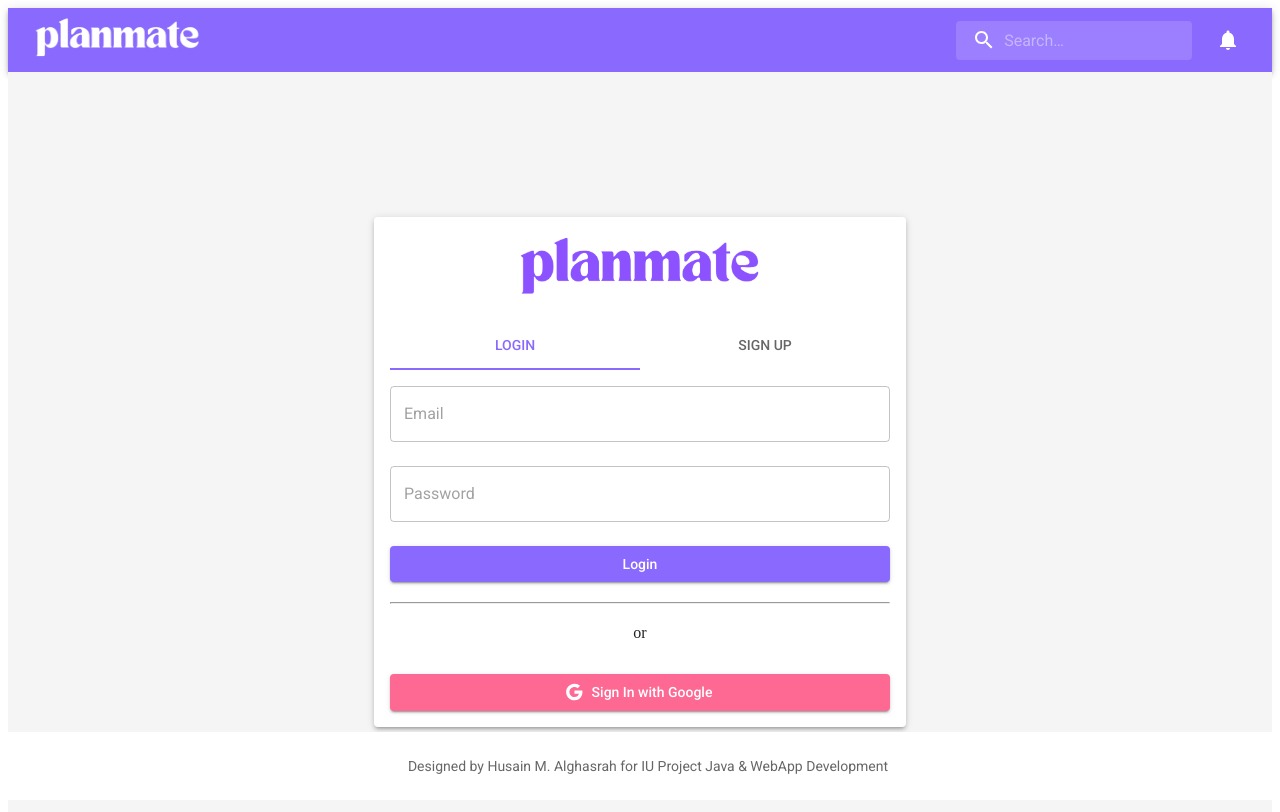
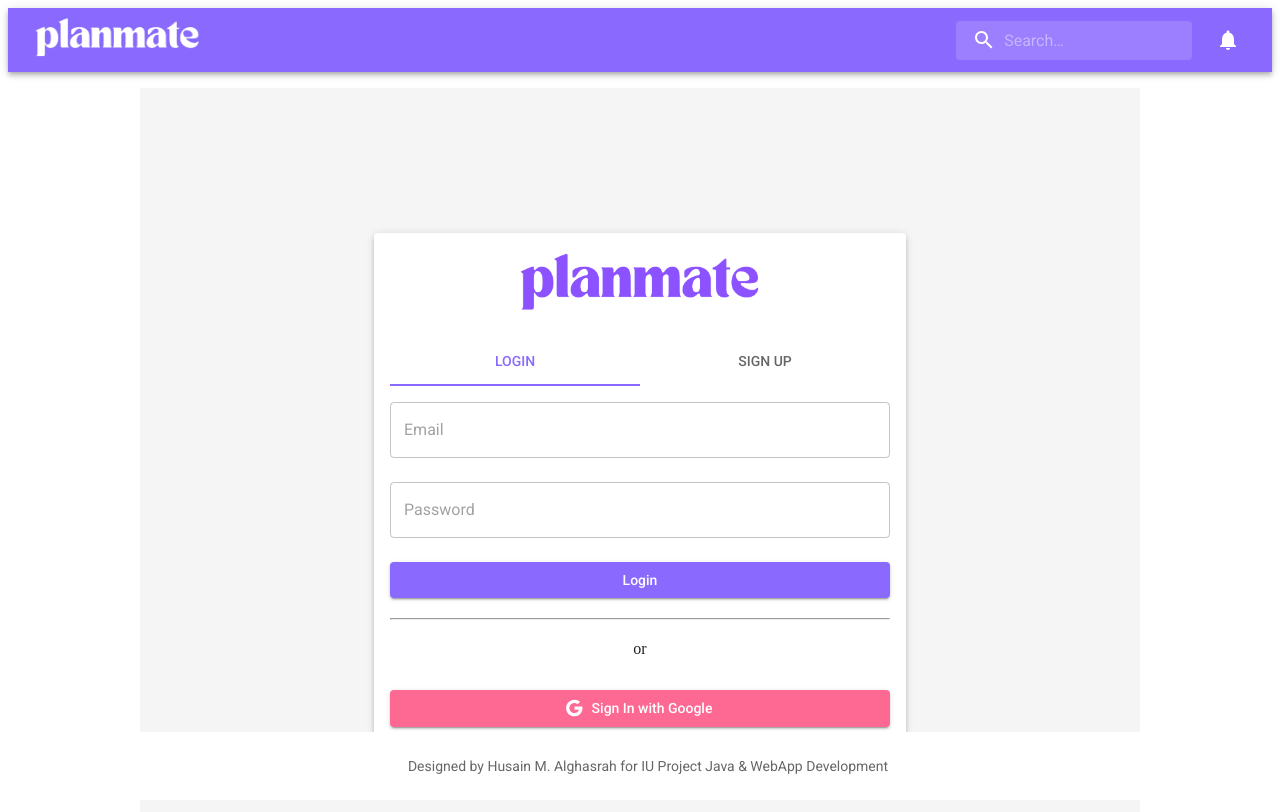
Before and after one commit to halghasra/PlanMate, a React (Create React App) app: page /login in a window 1280 px wide. Shown: the top 812 px of the page. Built offline with nearby package versions, Linux system fonts and the light colour scheme; no server answers.

Commit message:
Fixed the calendar size within the app

```diff
--- a/src/App.js
+++ b/src/App.js
@@ -12,13 +12,13 @@
 import UserProfile from "./components/UserProfile"; //Import the user profile from Firebase
 import ProfileCompletion from "./components/ProfileCompletion";
 import Home from "./components/Home";
-import { ThemeProvider, CircularProgress } from "@mui/material";
+import { ThemeProvider, CircularProgress, Box } from "@mui/material";
 import theme from "./theme/theme";
 import Calendar from "./components/FullCalendar";
 import { LocalizationProvider } from '@mui/x-date-pickers';
 import { AdapterDateFns } from '@mui/x-date-pickers/AdapterDateFns';
-import Header from "./components/Header";
 import Footer from "./components/Footer";
+import Layout from "./components/Layout";
 
 class App extends Component {
   // start loading while the auth state is being determined
@@ -84,12 +84,12 @@
       <Router>
         <ThemeProvider theme={theme}>
           <LocalizationProvider dateAdapter={AdapterDateFns}>
-            <Header />
               <Routes>
                 <Route
                   path="/"
                   element={
-                  user ? (
+                    <Layout>
+                      {user ? (
                         !needsProfileCompletion ? (
                           <>
                             <Home />
@@ -100,21 +100,31 @@
                         )
                       ) : (
                         <Navigate to="/login" />
-                  )
+                      )}
+                    </Layout>
                   }
                 />
                 <Route
                   path="/login"
-                element={!user ? <Auth /> : <Navigate to="/" />}
+                  element={
+                    <Layout>
+                      {!user ? <Auth /> : <Navigate to="/" />}
+                    </Layout>
+                  }
                 />
                 <Route
                   path="/profile"
-                element={user ? <UserProfile /> : <Navigate to="/login" />}
+                  element={
+                    <Layout>
+                      {user ? <UserProfile /> : <Navigate to="/login" />}
+                    </Layout>
+                  }
                 />
                 <Route
                   path="/complete-profile"
                   element={
-                  user ? (
+                    <Layout>
+                      {user ? (
                         !needsProfileCompletion ? (
                           <Navigate to="/" />
                         ) : (
@@ -126,7 +136,8 @@
                         )
                       ) : (
                         <Navigate to="/login" />
-                  )
+                      )}
+                    </Layout>
                   }
                 />
               </Routes>
--- a/src/components/FullCalendar.js
+++ b/src/components/FullCalendar.js
@@ -4,7 +4,7 @@
 import dayGridPlugin from "@fullcalendar/daygrid";
 import interactionPlugin from "@fullcalendar/interaction";
 import theme from "../theme/theme";
-import { Box } from "@mui/system";
+import { Box, Button, CircularProgress } from "@mui/material";
 
 export default function Calendar() {
     const handleDateClick = (arg) => {
@@ -22,7 +22,16 @@
 
     return (
         <ThemeProvider theme={theme}>
-            <Box sx={{ height: '100%', width: "calc(100vw - 240px)" }}>
+          <Box
+            sx={{
+              height: "100hv", // Subtract the height of the header
+              width: "100%",
+              display: "flex",
+              justifyContent: "center",
+              alignItems: "center",
+            }}
+          >
+            <Box sx={{ width: "90%" }}>
               <FullCalendar
                 plugins={[dayGridPlugin, interactionPlugin]}
                 initialView="dayGridMonth"
@@ -30,10 +39,19 @@
                 dateClick={(e) => handleDateClick(e)}
                 events={[
                   { title: "event 1", date: "2021-05-07" },
-                { title: "event 2", date: "2021-05-17" }
+                  { title: "event 2", date: "2021-05-17" },
                 ]}
                 eventContent={renderEventContent}
               />
+              <Box sx={{ display: "flex", justifyContent: "center", mt: 2 }}>
+                <Button variant="contained" color="primary" sx={{ mx: 1 }}>
+                  Button 1
+                </Button>
+                <Button variant="contained" color="secondary" sx={{ mx: 1 }}>
+                  Button 2
+                </Button>
+              </Box>
+            </Box>
           </Box>
         </ThemeProvider>
       );
--- a/src/components/Layout.js
+++ b/src/components/Layout.js
@@ -5,18 +5,17 @@
  * @return {JSX} Return the layout component
  */
 import React from "react";
-import { Box } from "@mui/material";
+import { Box } from "@mui/system";
 import Header from "./Header";
 import Footer from "./Footer";
 
-// Add a Layout component to wrap the Header, HamburgerMenu, Footer, and children components
+// Add a Layout component to wrap the Header, Footer, and children components
 const Layout = ({ children }) => {
   return (
     <Box
       sx={{
-        display: "grid",
-        gridTemplateColumns: "auto",
-        gridTemplateRows: "auto 1fr auto",
+        display: "flex",
+        flexDirection: "column",
         minHeight: "100vh",
       }}
     >
@@ -24,14 +23,23 @@
       <Box
         component="main"
         sx={{
-            gridColumn: '1 / 2',
-            display: 'flex',
-            justifyContent: 'center',
-            alignItems: 'center',
-            p: 3,
+          flexGrow: 1,
+          marginTop: (theme) => theme.spacing(1),
+          display: "flex",
+          justifyContent: "center",
+          alignItems: "flex-start", // Align content to the top
+          p: 3,
+          paddingTop: (theme) => theme.spacing(1),
+        }}
+      >
+        <Box
+          sx={{
+            maxWidth: "1000px",
+            width: "100%",
           }}
-      >
-        {children}
+        >
+          {children}
+        </Box>
       </Box>
       <Footer />
     </Box>
```
Lines whose indentation alone changed are shown as unchanged.
